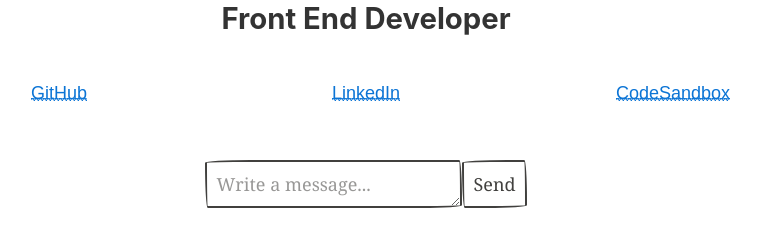
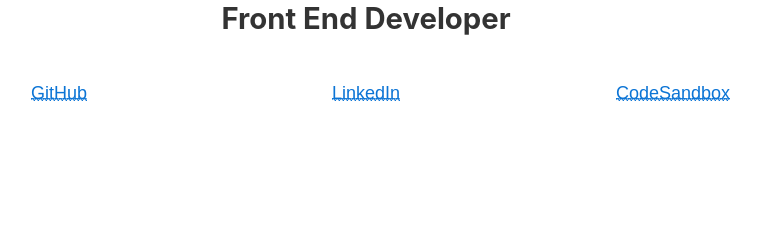
Before and after one commit to toumas/ukko-la, a Gatsby site: page / in a window 1280 px wide. Shown: the part 68-314 px from the top of the page, without its empty margins (274-1034 px from the left). Built offline with nearby package versions, Linux system fonts and the light colour scheme; Gatsby itself is replaced by a stand-in of ours; a web font is replaced by a local one.

Commit message:
remove form

```diff
--- a/src/main.css
+++ b/src/main.css
@@ -1,7 +1,3 @@
 main > * {
   text-align: center
 }
-#message-form {
-  display: flex;
-  justify-content: center
-}
--- a/src/pages/index.js
+++ b/src/pages/index.js
@@ -25,27 +25,6 @@ const IndexPage = () => (
           <a href='https://codesandbox.io/u/toumas'>CodeSandbox</a>
         </div>
       </div>
-      <div className='row'>
-        <div className='col-12 col'>
-          <form
-            id='message-form'
-            name='contact'
-            method='post'
-            data-netlify='true'
-            data-netlify-honeypot='bot-field'
-            action='#'
-          >
-            <textarea
-              id='message'
-              name='message'
-              maxLength='800'
-              rows={1}
-              placeholder='Write a message...'
-            />
-            <input type='submit' value='Send' />
-          </form>
-        </div>
-      </div>
     </main>
   </Layout>
 );
```
